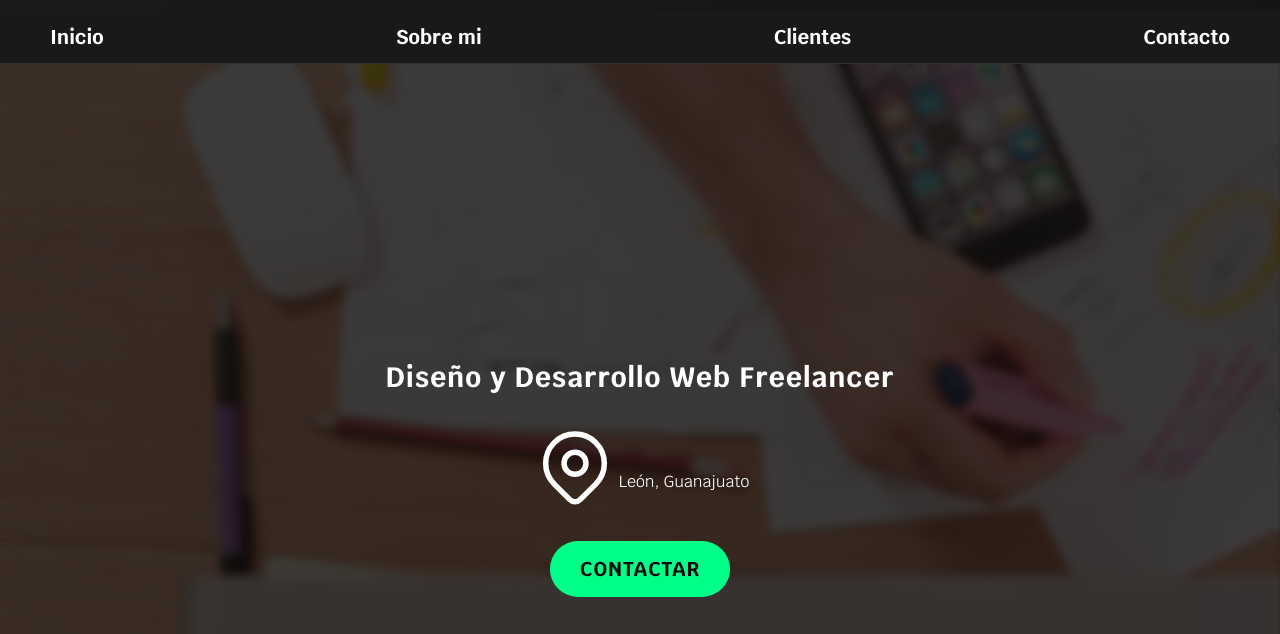
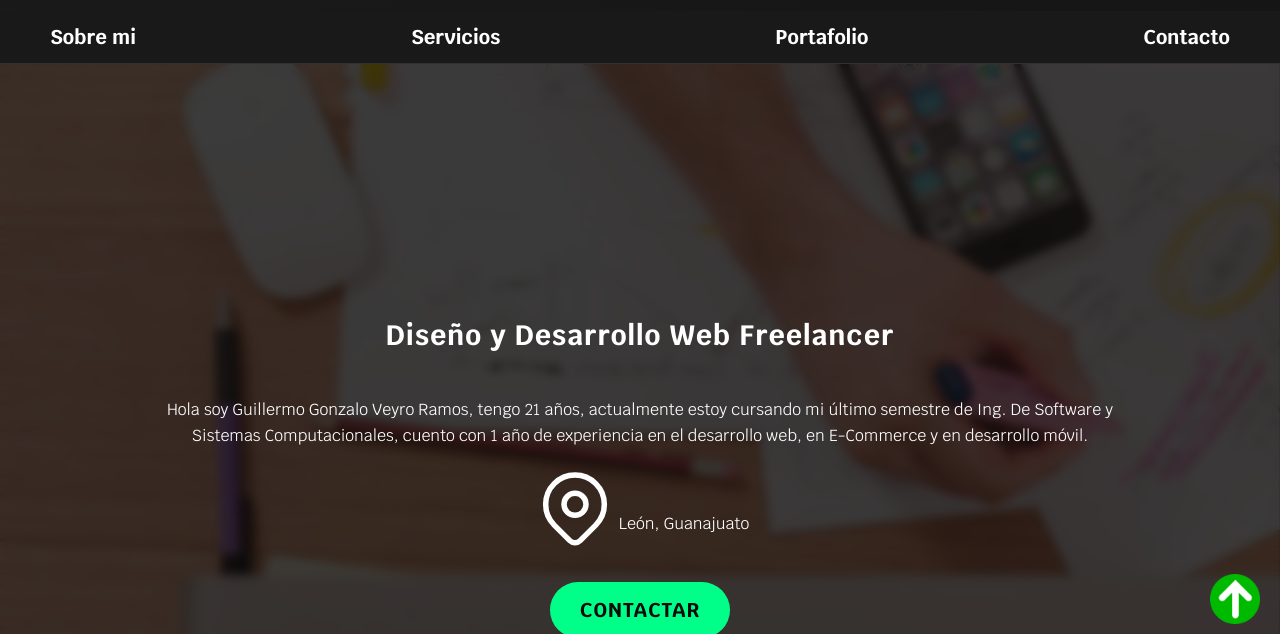
Before and after one commit to GuillermoGonzaloVeyroRamos/freelancerweb, a plain HTML site: page index.html in a window 1280 px wide. Shown: the part 96-730 px from the top of the page. Drawn offline with Linux system fonts and the light colour scheme.

Commit message:
Ajuste de css y float buttons

```diff
--- a/css/style.css
+++ b/css/style.css
@@ -12,6 +12,7 @@
 html{
     font-size: 62.5%;
     box-sizing: border-box;
+    scroll-behavior: smooth;
 }
 *, *:before, *:after {
     box-sizing: inherit;
@@ -79,20 +80,12 @@ h1,h2,h3{
     color: var(--blanco);
     box-shadow: 0 0 20px rgba(74, 77, 255, 0.4);
 }
-@media (min-width: 768px) {
-    .boton{
-        width: auto;
-    }
-}
+
 /**Utilidades**/
 .w-sm-100{
     width: 100%;
 }
-@media (min-width: 768px) {
-    .w-sm-100{
-        width: auto;
-    }
-}
+
 .flex{
     display: flex;
 }
@@ -109,12 +102,6 @@ h1,h2,h3{
 .navegacion-principal{
     display: flex;
     flex-direction: column;
-}
-@media (min-width: 768px) {
-    .navegacion-principal{
-        flex-direction:  row;
-        justify-content: space-between;
-    }
 }
 
 .navegacion-principal a{
@@ -151,7 +138,7 @@ h1,h2,h3{
     background-image: url(/img/hero.jpg);
     background-repeat: no-repeat;
     background-size: cover;
-    height: 100vh;
+    height: 40vh;
     position: relative;
     margin-bottom: 2rem;
     background-attachment: fixed;
@@ -174,6 +161,12 @@ h1,h2,h3{
     color: var(--blanco);
 }
 
+.descripcionI{
+    color: var(--blanco);
+    padding: 0 50px;
+    text-align: center;
+}
+
 .ubicacion{
     display: flex;
     align-items: flex-end;
@@ -188,14 +181,6 @@ h1,h2,h3{
 }
 
 /*Servicios */
-@media (min-width: 768px) {
-    .servicios{
-        display: grid;
-        grid-template-columns: repeat(3, 1fr);
-        column-gap: 1rem;
-
-    }
-}
 
 .servicio{
     display: flex;
@@ -211,8 +196,8 @@ h1,h2,h3{
     transform: translateY(-5px);
 }
 .servicio h3{
-    color: var(--secundario);
-    font-weight: normal;
+    color: var(--blanco);
+    font-weight: bold;
 }
 .servicio p{
     line-height: 2;
@@ -239,12 +224,6 @@ h1,h2,h3{
     display: grid;
     gap: 2rem;
     padding: 2rem;
-}
-
-@media (min-width: 768px) {
-    .proyectos {
-        grid-template-columns: repeat(3, 1fr);
-    }
 }
 
 .proyecto {
@@ -322,19 +301,56 @@ h1,h2,h3{
     margin-bottom: 2rem;
     color: var(--primario);
 }
-@media (min-width: 768px) {
-    .contenedor-campos{
-        display: grid;
-        grid-template-columns: repeat(2, 1fr);
-        grid-template-rows: auto auto 20rem;
-        column-gap: 1rem;
+
+/* Float buttons con animación */
+.float_buttons {
+    display: flex;
+    position: fixed;
+    gap: 10px;
+    height: 80px;
+    bottom: 50px;
+    right: 20px;
+    z-index: 100;
+    text-align: center;
+    font-size: 12px;
+    flex-direction: column;
+}
+
+.float_buttons .arrow {
+    transition: transform 0.3s ease;
+}
+
+.float_buttons .arrow:hover {
+    transform: translateY(-5px);
+}
+
+.float_buttons img {
+    width: 100%;
+    max-width: 50px;
+}
+
+/* Agregar scroll suave a toda la página */
+html {
+    scroll-behavior: smooth;
+}
+
+/* Animación para el botón arrow */
+@keyframes bounce {
+    0%, 20%, 50%, 80%, 100% {
+        transform: translateY(0);
     }
-
-    .campo:nth-child(3),
-    .campo:nth-child(4){
-        grid-column: 1 / 3;
+    40% {
+        transform: translateY(-10px);
+    }
+    60% {
+        transform: translateY(-5px);
     }
 }
+
+.float_buttons .arrow img {
+    animation: bounce 2s infinite;
+}
+
 .campo{
     margin-bottom: 1rem;
 }
@@ -372,3 +388,49 @@ h1,h2,h3{
     margin-top: 4rem;
     border-top: 1px solid rgba(255, 255, 255, 0.1);
 }
+
+@media (min-width: 768px) {
+    .proyectos {
+        grid-template-columns: repeat(3, 1fr);
+    }
+
+    .servicios{
+        display: grid;
+        grid-template-columns: repeat(3, 1fr);
+        column-gap: 1rem;
+
+    }
+
+    .contenedor-campos{
+        display: grid;
+        grid-template-columns: repeat(2, 1fr);
+        grid-template-rows: auto auto 20rem;
+        column-gap: 1rem;
+    }
+
+    .campo:nth-child(3),
+    .campo:nth-child(4){
+        grid-column: 1 / 3;
+    }
+
+    .boton{
+        width: auto;
+    }
+
+    .w-sm-100{
+        width: auto;
+    }
+
+    .navegacion-principal{
+        flex-direction:  row;
+        justify-content: space-between;
+    }
+
+    .descripcionI{
+        padding: 0 150px;
+    }
+
+    .hero{
+        height: 100vh;
+    }
+}
--- a/index.html
+++ b/index.html
@@ -25,19 +25,26 @@
             <span>Freelancer</span></h1>
     </header>
 
-    <div class="nav-bg">
+    <div class="nav-bg" id="inicio">
         <nav class="navegacion-principal contenedor">
-            <a href="#">Inicio</a>
-            <a href="#">Sobre mi</a>
-            <a href="#">Clientes</a>
-            <a href="#">Contacto</a>
+            <a href="#sobre_mi">Sobre mi</a>
+            <a href="#servicios">Servicios</a>
+            <a href="#portafolio">Portafolio</a>
+            <a href="#contacto">Contacto</a>
         </nav>
     </div>
 
-    <section class="hero">
+    <section class="hero" id="sobre_mi">
         <div class="contenido-hero">
             <h2>Diseño y Desarrollo Web
                 <span>Freelancer</span></h2>
+            <p class="descripcionI">
+                Hola soy Guillermo Gonzalo Veyro Ramos, tengo 21 años,
+                actualmente estoy cursando mi último semestre de Ing.
+                De Software y Sistemas Computacionales, cuento con 1 año
+                de experiencia en el desarrollo web, en E-Commerce y en
+                desarrollo móvil.
+            </p>
 
             <div class="ubicacion">
                 <svg xmlns="http://www.w3.org/2000/svg" class="icon icon-tabler icon-tabler-map-pin" width="88" height="88" viewBox="0 0 24 24" stroke-width="1.5" stroke="#FFF" fill="none" stroke-linecap="round" stroke-linejoin="round">
@@ -52,7 +59,7 @@
         </div>
     </section>
 
-    <main class="contenedor sombra">
+    <main class="contenedor sombra" id="servicios">
         <h2>Mis Servicios</h2>
 
         <div class="servicios">
@@ -114,7 +121,7 @@
             </section>
         </div>
 
-        <div class="portafolio">
+        <div class="portafolio" id="portafolio">
             <h2>Mi portafolio</h2>
             <div class="proyectos">
                 <div class="proyecto">
@@ -141,7 +148,7 @@
         </div>
 
 
-        <section>
+        <section id="contacto">
             <h2>Contacto</h2>
 
             <form class="formulario" action="https://formspree.io/f/mwpvnjgp" method="POST">
@@ -212,6 +219,12 @@
         <p>Todos los derechos reservados 2025. Guillermo Veyro Freelancer</p>
     </footer>
 
+    <div class="float_buttons">
+        <a href="#inicio" class="arrow"><img src="/img/arrow.png" alt=""></a>
+        <a href="https://wa.me/524771515109" class="Whatsapp"><img src="/img/whatsapp-icon.png" alt=""></a>
+    </div>
+
+
     <script>
         const form = document.querySelector('.formulario');
 
```
Also changed, not shown: img/arrow.png (added), img/whatsapp-icon.png (added).
